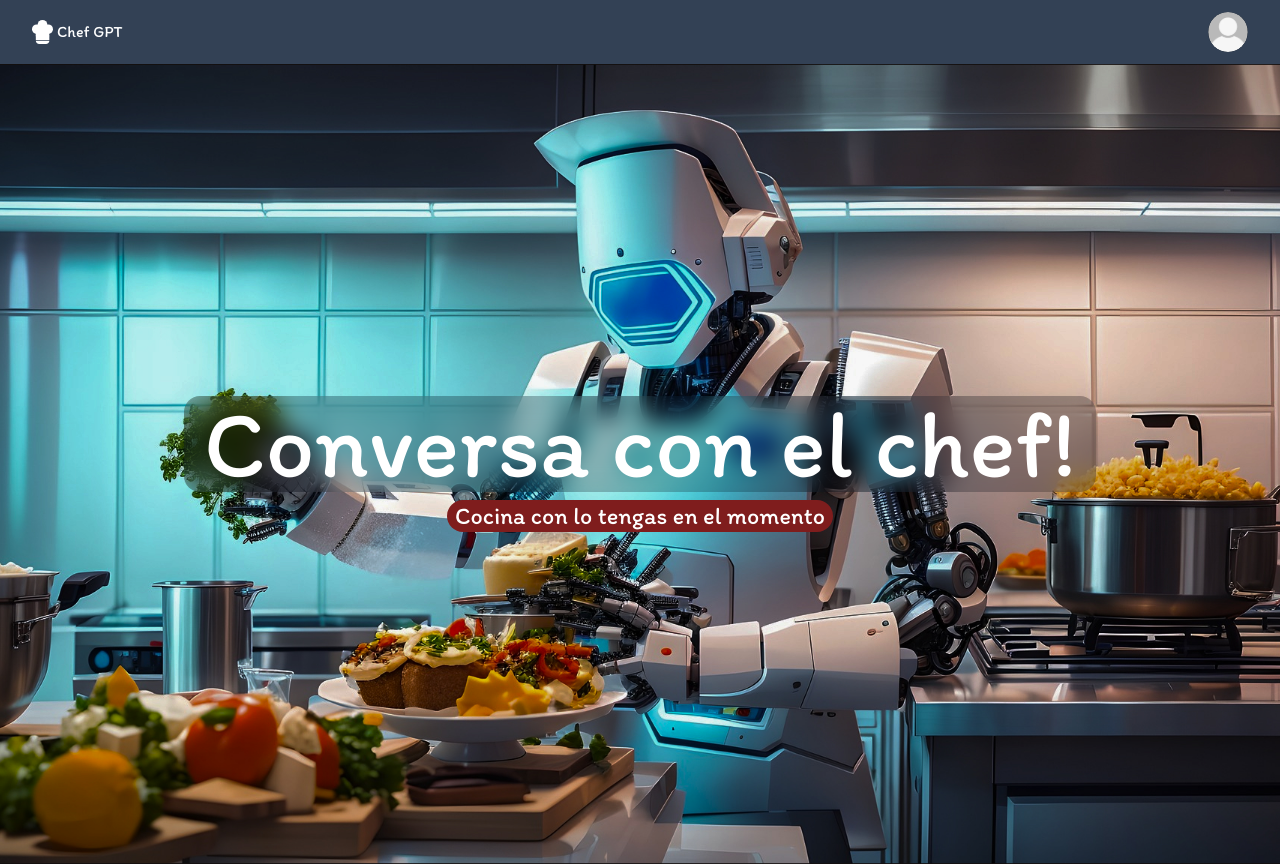
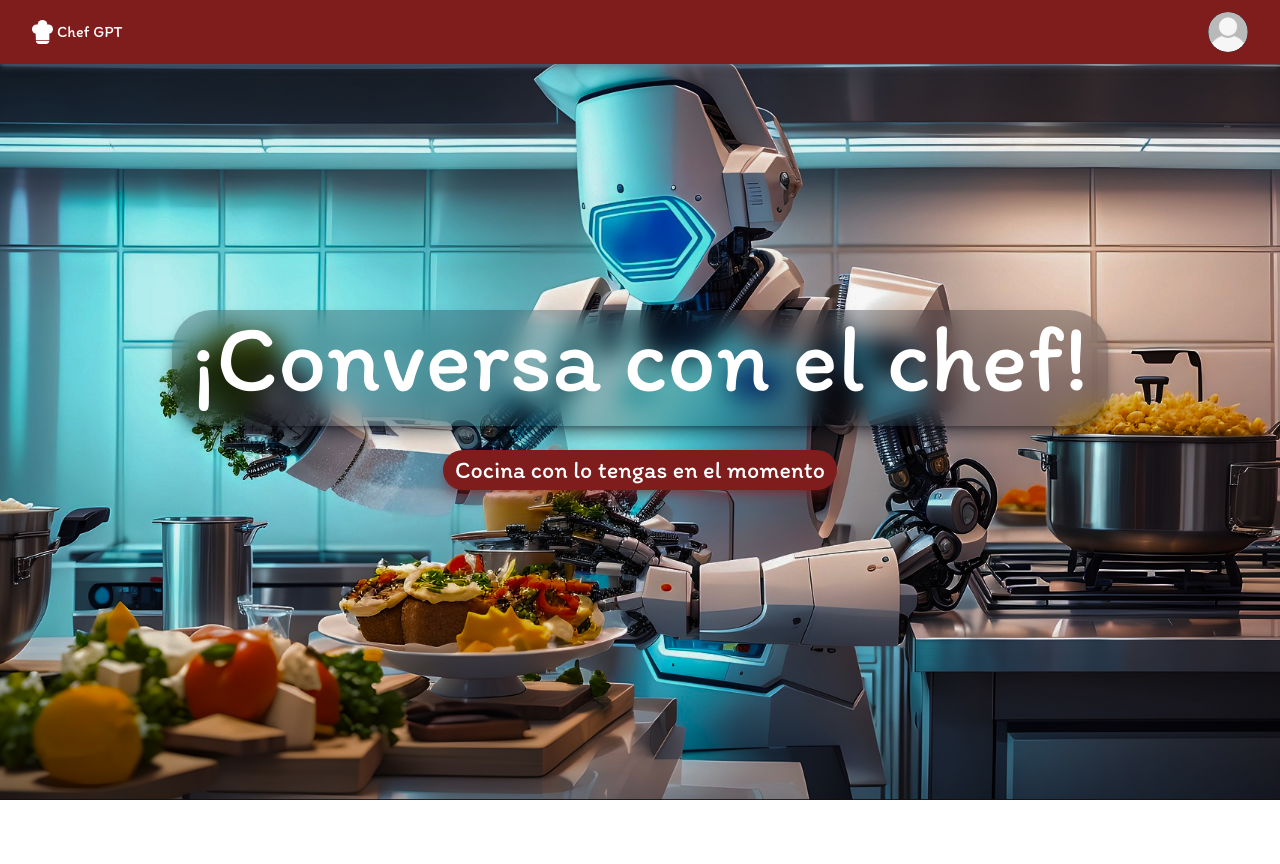
Before and after one commit to No-Country/S12-04-T-Node-React, a React (Vite) app in the folder frontend/: page / in a window 1280 px wide. After the commit the page ends 800 px from the top, so only its background shows below. Built offline with nearby package versions, Linux system fonts and the light colour scheme.

Commit message:
navbar changes

```diff
--- a/frontend/src/components/Chat.jsx
+++ b/frontend/src/components/Chat.jsx
@@ -13,7 +13,7 @@ const Chat = () => {
   };
 
   return (
-    <div className="flex flex-col w-[80rem] sm:w-[60rem] h-screen gap-10 mx-2 font-medium text-lg">
+    <div className="flex flex-col w-[80rem] sm:w-[60rem] h-screen gap-10 mx-2 mt-12 font-medium text-lg">
       <div className="chat chat-start">
         <div className="chat-image avatar">
           <div className="w-16 rounded-full">
--- a/frontend/src/components/NavbarResponsive.jsx
+++ b/frontend/src/components/NavbarResponsive.jsx
@@ -10,7 +10,7 @@ export default function NavbarResponsive() {
       </div>
       <div className="sm:hidden absolute top-3 left-0 w-full z-10">
         <div className="flex relative">
-          <button className="absolute left-5 top-2 px-3 py-2 rounded-full bg-opacity-25 backdrop-filter p--0 backdrop-blur-md bg-gray-700">
+          <button className="absolute left-5 top-2 px-3 py-2 rounded-2xl bg-opacity-25 backdrop-filter p--0 backdrop-blur-md bg-red-700 shadow-lg shadow-slate-700/50">
             <Link to="/" className="flex items-center gap-1">
               <img className="h-6 w-auto" src={hatLogo} alt="Logo App" />
               <h1 className="text-white">Chef GPT</h1>
--- a/frontend/src/components/Navigation.jsx
+++ b/frontend/src/components/Navigation.jsx
@@ -6,10 +6,8 @@ import { Link } from "react-router-dom";
 import { Disclosure, Menu, Transition } from "@headlessui/react";
 
 /* Importaciones de imágenes */
-import hatLogo from "../assets/images/hat-logo.svg"
+import hatLogo from "../assets/images/hat-logo.svg";
 import userLogo from "../assets/images/user-logo.svg";
-
-
 
 /* Clases dinámicas perfil usuario */
 function classNames(...classes) {
@@ -18,10 +16,12 @@ function classNames(...classes) {
 
 /* ||| COMPONENTE NAVBAR ||| */
 export const Navigation = () => {
-
   /* || JSX || */
   return (
-    <Disclosure as="nav" className="bg-slate-700">
+    <Disclosure
+      as="nav"
+      className="bg-red-900 fixed z-10 top-0 w-full shadow-md shadow-slate-500/50"
+    >
       {() => (
         <>
           <div className="mx-auto max-w-7xl px-2 sm:px-6 lg:px-8 ">
--- a/frontend/src/pages/Home.jsx
+++ b/frontend/src/pages/Home.jsx
@@ -1,27 +1,28 @@
 import { Link } from "react-router-dom";
+import { GiClick } from "react-icons/gi";
 
 const Home = () => {
-  const backgroundImage = "url('/src/assets/images/header-img.jpg')";
-
   return (
     <>
       <div
-        className={`bg-cover bg-center h-screen flex flex-col items-center justify-center relative p-4 `}
-        style={{
-          backgroundImage,
-        }}
+        className={`bg-cover bg-center h-screen flex items-center justify-center bg-[url('/src/assets/images/header-img.jpg')]`}
       >
         {/* Contenedor con blur */}
-        <div className="bg-opacity-25 backdrop-filter p--0 backdrop-blur-md px-5 text-[1.632rem]  text-white text-center  rounded-[1rem] bg-gray-950">
-          <h1 className=" sm:text-5xl md:text-6xl lg:text-7xl xl:text-8xl font-bold">
-            Conversa con el chef!
-          </h1>
+        <div className="flex flex-col items-center gap-4 sm:gap-6">
+          <div className="bg-opacity-25 backdrop-filter sm:pb-5 backdrop-blur-md px-5 text-[1.782rem]  text-white text-center  rounded-[1rem] sm:rounded-[2.5rem] bg-gray-950 shadow-lg shadow-gray-950/50">
+            <h1 className=" sm:text-5xl md:text-6xl lg:text-7xl xl:text-8xl font-bold">
+              ¡Conversa con el chef!
+            </h1>
+          </div>
+          <button className="bg-red-900 shadow-lg shadow-red-900/50 rounded-full flex items-center">
+            <Link to="chat" className="shadow-cyan-500/50 flex items-center">
+              <p className="text-center text-white text-base text-[0.652rem] sm:text-lg md:text-xl lg:text-2xl px-3 py-1 rounded-full font-[500]">
+                Cocina con lo tengas en el momento
+              </p>
+              {/* <GiClick className="text-white" size={40} /> */}
+            </Link>
+          </button>
         </div>
-        <Link to="chat" className="shadow-cyan-500/50 ">
-          <p className="mt-2 text-center text-white bg-red-900 text-base text-[0.7rem] sm:text-lg md:text-xl lg:text-2xl px-2 rounded-full font-[500]">
-            Cocina con lo tengas en el momento
-          </p>
-        </Link>
       </div>
     </>
   );
```
Also changed, not shown: frontend/src/components/Layout.jsx (+6 -12 lines).
